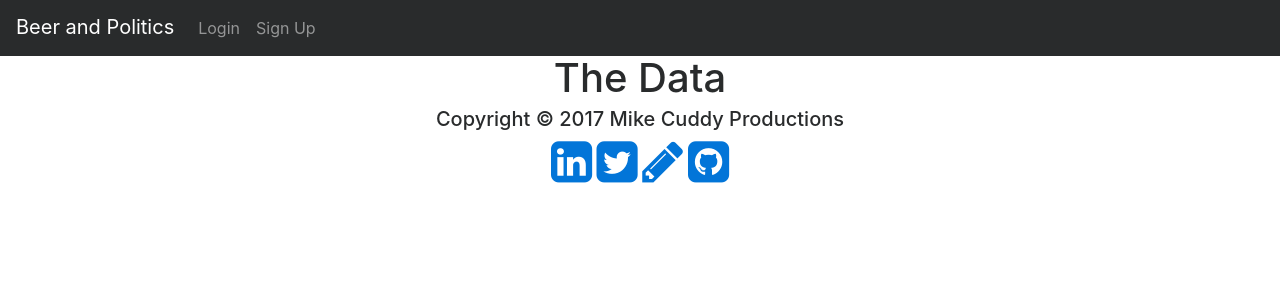
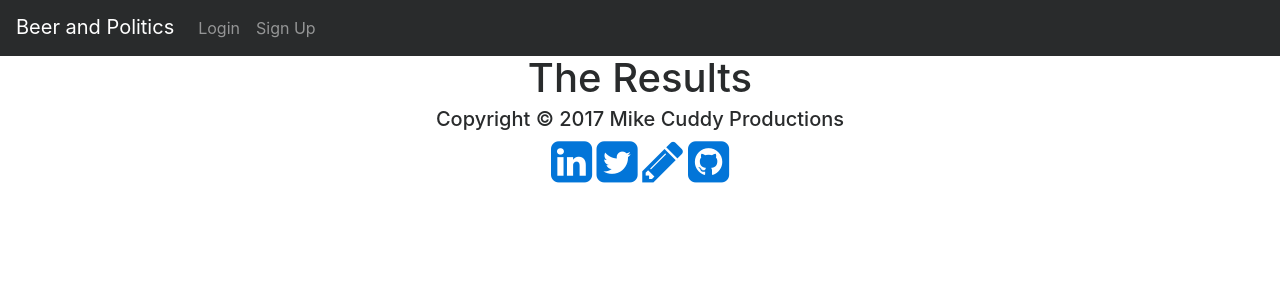
Before and after one commit to ravenusmc/Beer_Politics, a Flask app: page /data in a window 1280 px wide. Shown: the top 300 px of the page. Run offline with Flask 2, Linux system fonts and the light colour scheme; the visitor is signed in with stand-in values (Sample User, id 1); some libraries are stand-ins or nearby versions.

Commit message:
started work on data page

```diff
--- a/data.py
+++ b/data.py
@@ -172,12 +172,7 @@ class Data():
         #Getting the correlations for hypothesis two B
         clinton_correlation_two_b = self.hypothesis_two_b['craft_beer_search'].corr(self.hypothesis_two_b['clinton_per'])
         trump_correlation_two_b = self.hypothesis_two_b['craft_beer_search'].corr(self.hypothesis_two_b['trump_per'])
-        print(trump_correlation_two_b)
 
-
-
-
-#state, craft_beer_search, clinton_per, trump_per, who_won
 
 
 obj = Data()
--- a/templates/data.html
+++ b/templates/data.html
@@ -5,7 +5,9 @@
 <link rel="stylesheet" type="text/css" href="{{ url_for('static', filename='css/generic.css') }}">
 
 <header>
-  <h1>The Data</h1>
+  <h1>The Results</h1>
 </header>
 
+
+
 {% endblock %}
```
Also changed, not shown: readme.md.
